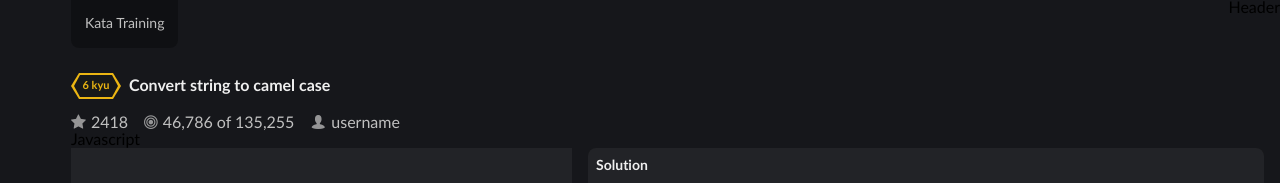
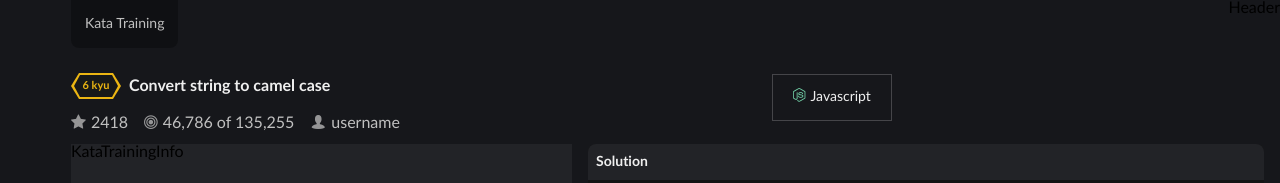
Before and after one commit to hel-sidoruk/rs-clone, a React (Vite) app: page /kata/2/train in a window 1280 px wide. Shown: the top 183 px of the page. Built offline with nearby package versions, Linux system fonts and the light colour scheme.

Commit message:
feat: add kata language block

```diff
--- a/src/components/Kata/KataDescription.tsx
+++ b/src/components/Kata/KataDescription.tsx
@@ -1,11 +1,12 @@
 import React from 'react';
 import { KataInfo } from './KataInfo';
+import { KataLanguage } from './KataLanguage';
 
 export const KataDescription = () => {
   return (
     <div className="kata-description">
       <KataInfo />
-      <div className="">Javascript</div>
+      <KataLanguage status="solved" />
       <div className="controls"></div>
     </div>
   );
--- /dev/null
+++ b/src/components/Kata/KataLanguage.tsx
@@ -0,0 +1,10 @@
+import React from 'react';
+
+export const KataLanguage = ({ status }: { status?: 'solved' | 'trained' }) => {
+  return (
+    <div className="kata-language">
+      <i className={`icon-moon icon-moon-javascript ${status ? status : ''}`}></i>
+      Javascript
+    </div>
+  );
+};
--- /dev/null
+++ b/src/components/KataTraining/KataTrainingInfo.tsx
@@ -0,0 +1,5 @@
+import React from 'react';
+
+export const KataTrainingInfo = () => {
+  return <div className="kata-train__descr">KataTrainingInfo</div>;
+};
--- a/src/pages/KataTraining.tsx
+++ b/src/pages/KataTraining.tsx
@@ -1,16 +1,15 @@
 import React from 'react';
 import { KataDescription } from '../components/Kata/KataDescription';
+import { KataTrainingInfo } from '../components/KataTraining/KataTrainingInfo';
 import { Solution } from '../components/Solution/Solution';
 
 export const KataTraining = () => {
   return (
     <main className="play-view">
       <h1 className="page-title">Kata Training</h1>
-      <div className="top">
-        <KataDescription />
-      </div>
+      <KataDescription />
       <section className="kata-train">
-        <div className="kata-train__descr"></div>
+        <KataTrainingInfo />
         <div className="kata-train__code">
           <Solution />
         </div>
--- a/src/scss/icons.scss
+++ b/src/scss/icons.scss
@@ -41,4 +41,18 @@
       content: "\e060";
     }
   }
+  &-javascript {
+    &.solved {
+      color: #93c5fd;
+      filter: hue-rotate(290deg);
+    }
+    &.trained {
+      color: #93c5fd;
+      filter: hue-rotate(200deg);
+    }
+    margin-right: 5px;
+    &::before {
+      content: "\e640";
+    }
+  }
 }
--- a/src/scss/kata.scss
+++ b/src/scss/kata.scss
@@ -35,3 +35,21 @@
     }
   }
 }
+.kata-description {
+  display: flex;
+  align-items: center;
+  justify-content: space-between;
+  margin-bottom: 12px;
+}
+.kata-language {
+  width: 120px;
+  display: flex;
+  align-items: center;
+  justify-content: center;
+  padding: 12px;
+  font-size: 14px;
+  border: 1px solid rgba(#fff, 0.2);
+  background-color: 1px solid rgba(#000, 0.2);
+  color: $light;
+  line-height: 21px;
+}
```
